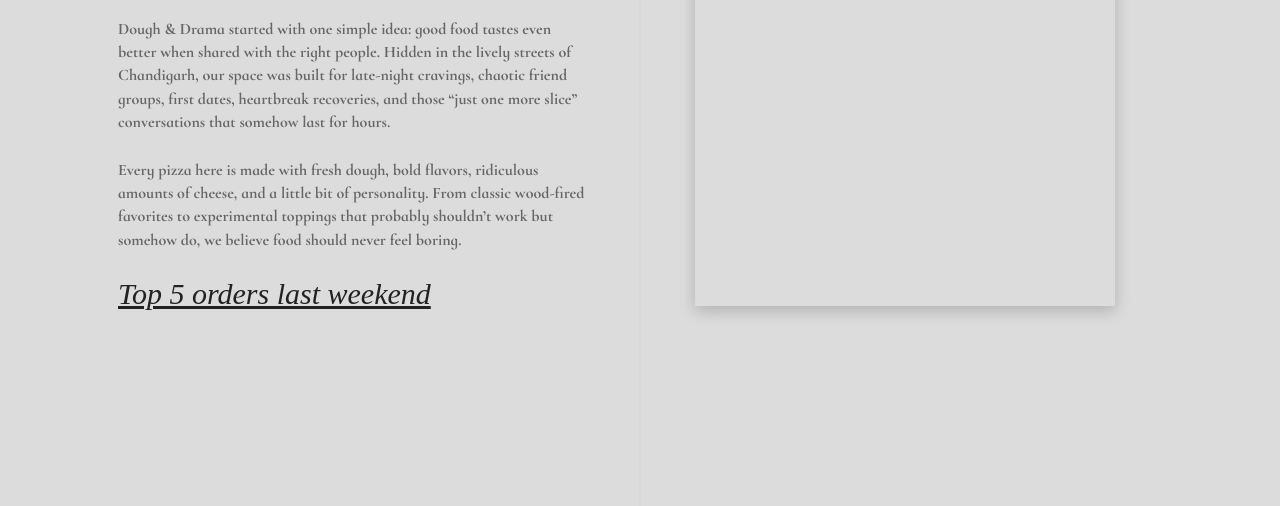
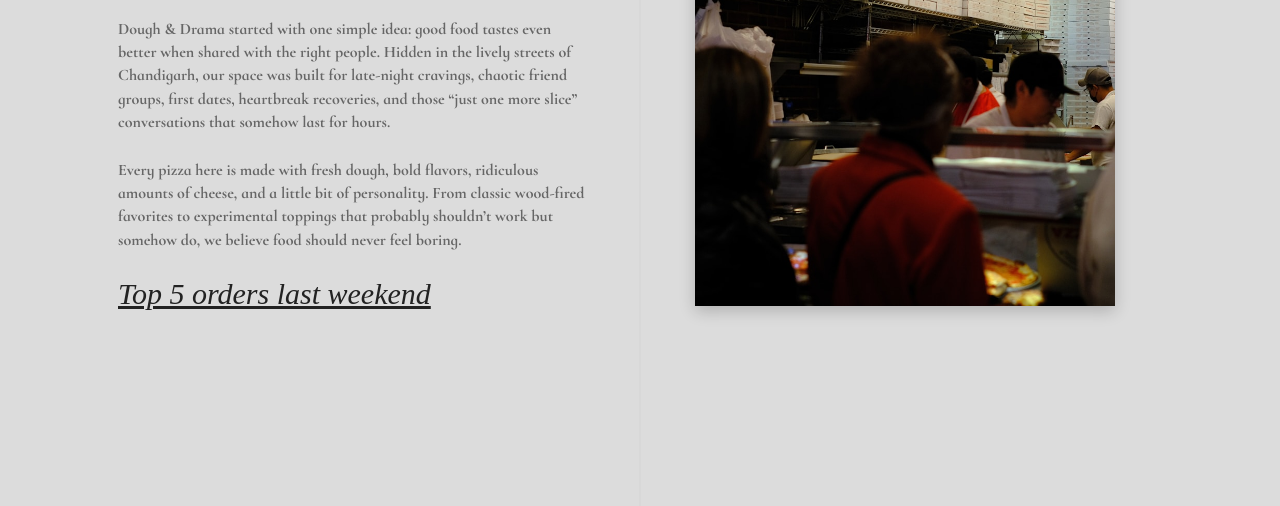
Before and after one commit to Suyyash5/Dough-and-Drama, a plain HTML site: page index.html in a window 1280 px wide. Shown: the part 1029-1535 px from the top of the page. Drawn offline with Linux system fonts and the light colour scheme; files whose address does not match are found by name.

Commit message:
Update index.html

```diff
--- a/index.html
+++ b/index.html
@@ -113,7 +113,7 @@
 
             <!-- Right Image -->
             <div class="right">
-                <img src="../photos/6cfc6a4fe5aa9146dc96ffa6cf7a6da98c8894f5.jpg" alt="Pizza Shop">
+                <img src="../6cfc6a4fe5aa9146dc96ffa6cf7a6da98c8894f5.jpg" alt="Pizza Shop">
             </div>
 
         </div>
```
